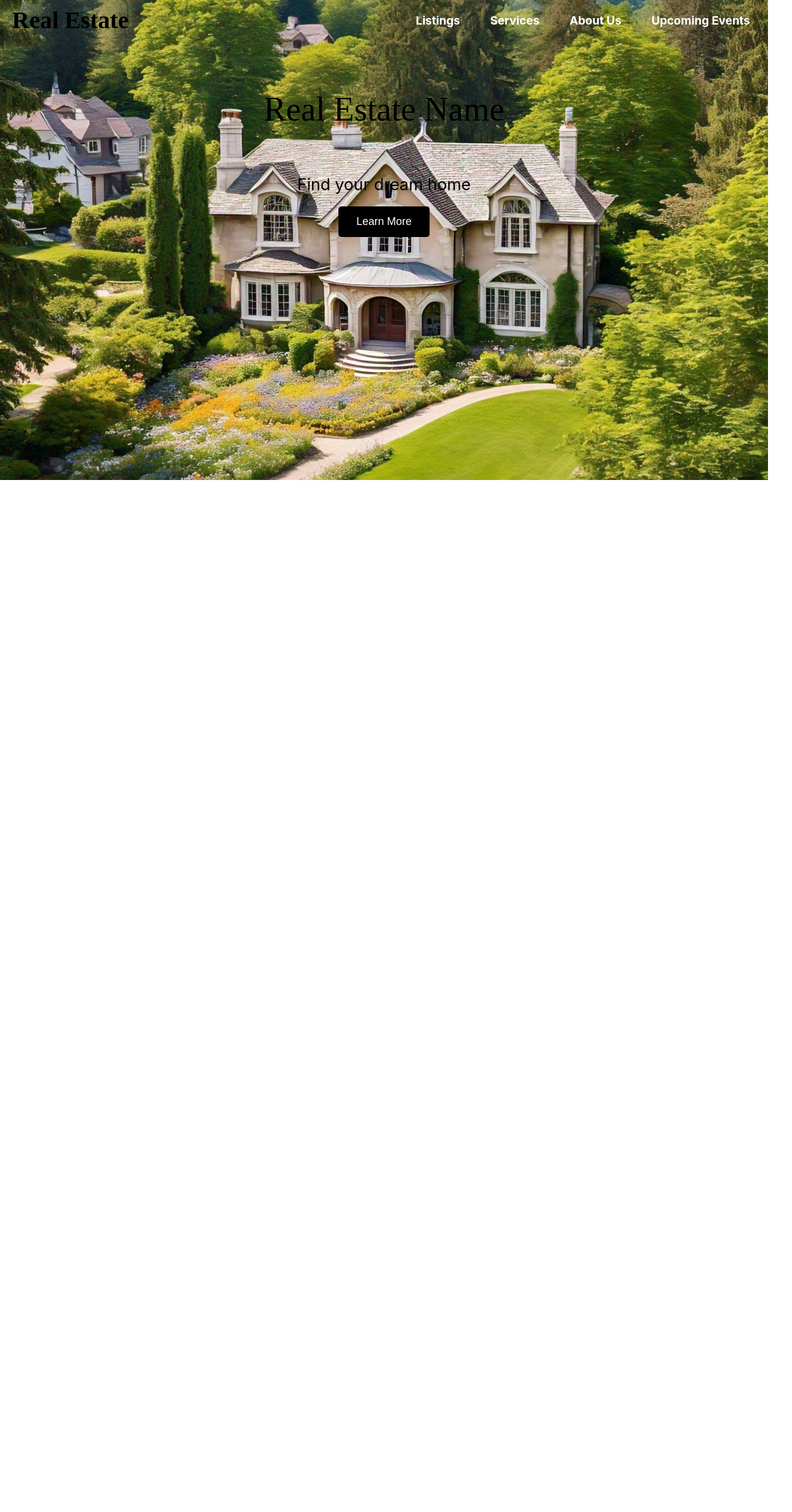
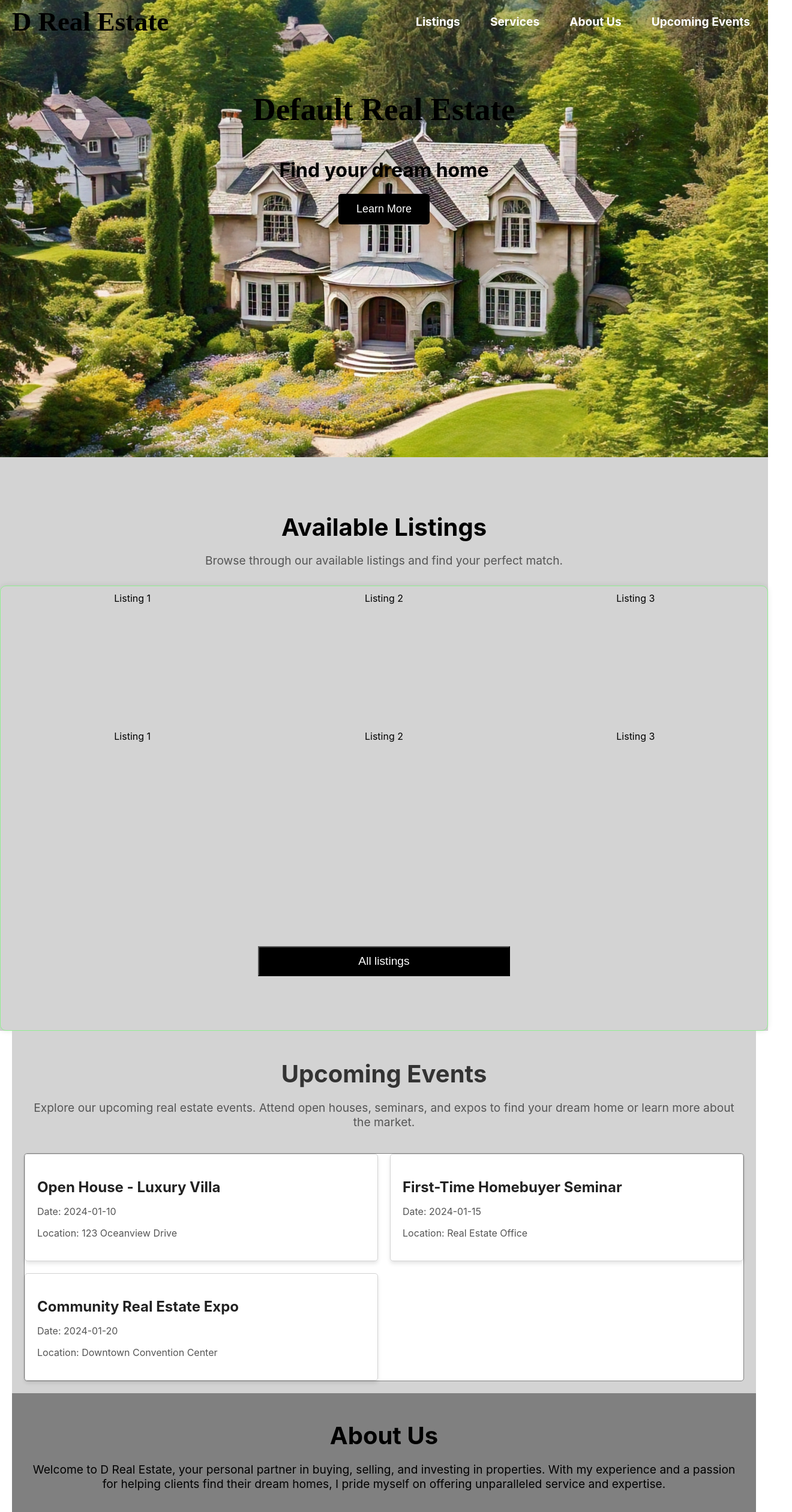
Before and after one commit to BrennenHammer/realestatecompany, a React (Create React App) app in the folder client/: page / in a window 1280 px wide. Shown: the top 2520 px of the page at 60% size, 1320 px wide, since content can reach past the window. Before the commit the page ends 950 px from the top, so only its background shows below. Built offline with nearby package versions, Linux system fonts and the light colour scheme.

Commit message:
put events listings and about on home page

```diff
--- a/client/src/pages/Events.jsx
+++ b/client/src/pages/Events.jsx
@@ -1,82 +1,80 @@
 import React from 'react';
 import styled from 'styled-components';
-import homeImage from '../images/homeImage.jpeg';
 
-const Home = () => {
+const Events = () => {
+  const sampleEvents = [
+    { id: 1, title: 'Open House - Luxury Villa', date: '2024-01-10', location: '123 Oceanview Drive' },
+    { id: 2, title: 'First-Time Homebuyer Seminar', date: '2024-01-15', location: 'Real Estate Office' },
+    { id: 3, title: 'Community Real Estate Expo', date: '2024-01-20', location: 'Downtown Convention Center' },
+  ];
   return (
-    <HomeContainer>
-      <HeaderName>
-        <h1>Real Estate</h1>
-      </HeaderName>
-      <ContentWrapper>
-        <Name>
-          Real Estate Name
-        </Name>
-        <Description>
-          Find your dream home
-        </Description>
-        <CallToAction>
-          <button>Learn More</button>
-        </CallToAction>
-      </ContentWrapper>
-    </HomeContainer>
+    <EventsContainer>
+      <Header3>Upcoming Events</Header3>
+      <Description3>
+        Explore our upcoming real estate events. Attend open houses, seminars, and expos to find your dream home or learn more about the market.
+      </Description3>
+      <EventList>
+        {sampleEvents.map((event) => (
+          <EventCard key={event.id}>
+            <EventTitle>{event.title}</EventTitle>
+            <EventDetails>
+              <p>Date: {event.date}</p>
+              <p>Location: {event.location}</p>
+            </EventDetails>
+          </EventCard>
+        ))}
+      </EventList>
+    </EventsContainer>
   );
 };
 
-export default Home;
+export default Events;
 
-const HomeContainer = styled.div`
-  height: 100vh;
-  background-image: url(${homeImage});
-  background-size: cover;
-  background-position: center;
-  position: relative;
+const EventsContainer = styled.div`
+  padding: 20px;
+  max-width: 1200px;
+  margin: 0 auto;
 `;
 
-const HeaderName = styled.div`
-  position: fixed;
-  top: 0;
-  left: 0;
-  padding: 10px 20px;
-  background-color: rgba(255, 255, 255, 0.8);
-  h1 {
-    font-size: 2.5rem;
-    color: black;
-    font-family: cursive;
-    margin: 0;
+const Header3 = styled.h1`
+  text-align: center;
+  font-size: 2.5rem;
+  margin-bottom: 20px;
+  color: #333;
+`;
+
+const Description3 = styled.p`
+  text-align: center;
+  font-size: 1.2rem;
+  margin-bottom: 40px;
+  color: #555;
+`;
+
+const EventList = styled.div`
+  display: grid;
+  grid-template-columns: repeat(2, 1fr);
+  gap: 20px;
+`;
+
+const EventCard = styled.div`
+  border: 1px solid #ddd;
+  border-radius: 8px;
+  padding: 20px;
+  box-shadow: 0 4px 6px rgba(0, 0, 0, 0.1);
+  transition: transform 0.3s;
+
+  &:hover {
+    transform: translateY(-5px);
   }
 `;
 
-const ContentWrapper = styled.div`
-  display: flex;
-  flex-direction: column;
-  justify-content: flex-start;
-  align-items: center;
-  height: 100%;
-  padding: 150px 20px 0; /* Adjusted padding */
-`;
-
-const Name = styled.div`
-  font-size: 3.5rem;
-  color: black;
-  font-family: cursive;
+const EventTitle = styled.h2`
+  font-size: 1.5rem;
+  color: #222;
   margin-bottom: 10px;
 `;
 
-const Description = styled.p`
-  font-size: 1.5rem;
-  color: #333;
-  margin-bottom: 20px;
+const EventDetails = styled.div`
+  font-size: 1rem;
+  color: #555;
 `;
-
-const CallToAction = styled.div`
-  button {
-    padding: 15px 30px;
-    font-size: 18px;
-    border: none;
-    border-radius: 5px;
-    cursor: pointer;
-    background-color: #007bff;
-    color: white;
-  }
-`;
--- a/client/src/pages/Home.jsx
+++ b/client/src/pages/Home.jsx
@@ -3,11 +3,16 @@ import styled from 'styled-components';
 import homeImage from '../images/homeImage.jpeg';
 
 const Home = () => {
+  const sampleEvents = [
+    { id: 1, title: 'Open House - Luxury Villa', date: '2024-01-10', location: '123 Oceanview Drive' },
+    { id: 2, title: 'First-Time Homebuyer Seminar', date: '2024-01-15', location: 'Real Estate Office' },
+    { id: 3, title: 'Community Real Estate Expo', date: '2024-01-20', location: 'Downtown Convention Center' },
+  ];
   return (
     <HomeContainer>
       <Header>
         <HeaderName>
-          <h1>Real Estate</h1>
+          <h1>D Real Estate</h1>
         </HeaderName>
         <Navigation>
           <NavItem href="/listings">Listings</NavItem>
@@ -18,7 +23,7 @@ const Home = () => {
       </Header>
       <ContentWrapper>
         <Name>
-          Real Estate Name
+          Default Real Estate
         </Name>
         <Description>
           Find your dream home
@@ -27,7 +32,68 @@ const Home = () => {
           <button>Learn More</button>
         </CallToAction>
       </ContentWrapper>
+      <ListingsContainer>
+      <h1>Available Listings</h1>
+      <p>Browse through our available listings and find your perfect match.</p>
+      <ListingsContent>
+    <div>Listing 1</div>
+    <div>Listing 2</div>
+    <div>Listing 3</div>
+    <div>Listing 1</div>
+    <div>Listing 2</div>
+    <div>Listing 3</div>
+    <ListingButton>All listings</ListingButton>
+  </ListingsContent>
+    </ListingsContainer>
+    <EventsContainer>
+      <Header3>Upcoming Events</Header3>
+      <Description3>
+        Explore our upcoming real estate events. Attend open houses, seminars, and expos to find your dream home or learn more about the market.
+      </Description3>
+      <EventList>
+        {sampleEvents.map((event) => (
+          <EventCard key={event.id}>
+            <EventTitle>{event.title}</EventTitle>
+            <EventDetails>
+              <p>Date: {event.date}</p>
+              <p>Location: {event.location}</p>
+            </EventDetails>
+          </EventCard>
+        ))}
+      </EventList>
+    </EventsContainer>
+    <AboutContainer>
+      <Header4>About Us</Header4>
+      <Description4>
+        Welcome to D Real Estate, your personal partner in buying, selling, and investing in properties. With my experience and a passion for helping clients find their dream homes, I pride myself on offering unparalleled service and expertise.
+      </Description4>
+      <MissionSection>
+        <MissionHeader>Our Mission</MissionHeader>
+        <MissionText>
+          At D Real Estate, my mission is to simplify the real estate process and provide personalized solutions tailored to your unique needs. Whether you're a first-time buyer or a seasoned investor, I am here to guide you every step of the way.
+        </MissionText>
+      </MissionSection>
+      <ContactSection>
+        <ContactHeader>Contact me</ContactHeader>
+        <ContactDetails>
+          <p><strong>Email:</strong> contact@drealestate.com</p>
+          <p><strong>Phone:</strong> (123) 456-7890</p>
+          <p><strong>Office Address:</strong> 123 Main Street, Suite 101, Hometown, USA</p>
+          <p><strong>Hours:</strong> Monday - Friday: 9 AM - 6 PM</p>
+        </ContactDetails>
+        <ContactForm>
+          <FormHeader>Get in Touch</FormHeader>
+          <Form>
+            <Input type="text" placeholder="Your Name" />
+            <Input type="email" placeholder="Your Email" />
+            <TextArea placeholder="Your Message" />
+            <SubmitButton>Send Message</SubmitButton>
+          </Form>
+        </ContactForm>
+      </ContactSection>
+    </AboutContainer>
     </HomeContainer>
+
   );
 };
 
@@ -36,13 +102,14 @@ export default Home;
 const HomeContainer = styled.div`
   height: 100vh;
   background-image: url(${homeImage});
+  height: 100vh;
   background-size: cover;
   background-position: center;
   position: relative;
+  border-bottom: 10px solid gray;
 `;
 
 const Header = styled.header`
-  position: fixed;
   top: 0;
   left: 0;
   width: 100%;
@@ -54,7 +121,7 @@ const Header = styled.header`
 
 const HeaderName = styled.div`
   h1 {
-    font-size: 2.5rem;
+    font-size: 2.8rem;
     color: black;
     font-family: cursive;
     margin: 0;
@@ -86,18 +153,20 @@ const ContentWrapper = styled.div`
   justify-content: flex-start;
   align-items: center;
   height: 100%;
-  padding: 150px 20px 0;
+  padding: 80px 20px 0;
 `;
 
 const Name = styled.div`
-  font-size: 3.5rem;
+  font-size: 3.3rem;
   color: black;
+  font-weight: bold;
   font-family: cursive;
-  margin-bottom: 50px;
+  margin-bottom: 20px;
 `;
 
 const Description = styled.p`
-  font-size: 1.7rem;
+  font-size: 2.0rem;
+  font-weight: bold;
   color: black;
   margin-bottom: 20px;
 `;
@@ -112,4 +181,205 @@ const CallToAction = styled.div`
     background-color: black;
     color: white;
   }
+
 `;
+
+const ListingsContainer = styled.div`
+  text-align: center;
+  background-color: #ffffff;
+  padding-top: 65px;
+  margin-top: -190px;
+  min-height: 100vh;
+  background-color: lightgray;
+
+  h1 {
+    font-size: 2.5em;
+    margin-bottom: 10px;
+
+  }
+
+  p {
+    font-size: 1.2em;
+    color: #555;
+  }
+`;
+const ListingsContent = styled.div`
+border: 1px solid lightgreen;
+padding: 10px;
+height: 90vh;
+margin-top: 30px;
+display: grid;
+grid-template-columns: repeat(3, 1fr);
+border-radius: 10px;
+box-shadow: 0 0 10px rgba(0, 0, 0, 0.1);
+@media (max-width: 780px) {
+    grid-template-columns: repeat(2, 1fr);
+  }
+`;
+const ListingButton = styled.button`
+background-color: black;
+color: white;
+position: relative;
+left: 100%;
+top: 50%;
+justify-content: center;
+align-items: center;
+font-size: 1.2rem;
+height: 50px;
+@media (max-width: 780px) {
+left: 50%;
+}
+`
+const EventsContainer = styled.div`
+  padding: 20px;
+  max-width: 1200px;
+  background-color: lightgray;
+  margin: 0 auto;
+`;
+
+const Header3 = styled.h1`
+  text-align: center;
+  font-size: 2.5rem;
+  margin-bottom: 20px;
+  color: #333;
+`;
+
+const Description3 = styled.p`
+  text-align: center;
+  font-size: 1.2rem;
+  margin-bottom: 40px;
+  color: #555;
+`;
+
+const EventList = styled.div`
+  display: grid;
+  background-color: white;
+  border-radius: 5px;
+  border: 1px solid grey;
+  grid-template-columns: repeat(2, 1fr);
+  gap: 20px;
+`;
+
+const EventCard = styled.div`
+  border: 1px solid #ddd;
+  border-radius: 5px;
+  border: 1px solid lightgrey;
+  padding: 20px;
+  box-shadow: 0 4px 6px rgba(0, 0, 0, 0.1);
+  transition: transform 0.3s;
+
+  &:hover {
+    transform: translateY(-5px);
+  }
+`;
+
+const EventTitle = styled.h2`
+  font-size: 1.5rem;
+  color: #222;
+  margin-bottom: 10px;
+`;
+
+const EventDetails = styled.div`
+  font-size: 1rem;
+  color: #555;
+`;
+const AboutContainer = styled.div`
+  max-width: 1200px;
+  margin: 0 auto;
+  background-color: grey;
+  padding: 20px;
+`;
+
+const Header4 = styled.h1`
+  text-align: center;
+  font-size: 2.5rem;
+  margin-bottom: 20px;
+`;
+
+const Description4 = styled.p`
+  font-size: 1.2rem;
+  text-align: center;
+  margin-bottom: 40px;
+`;
+
+const MissionSection = styled.div`
+  margin-bottom: 40px;
+`;
+
+const MissionHeader = styled.h2`
+  font-size: 2rem;
+  text-align: center;
+  margin-bottom: 10px;
+`;
+
+const MissionText = styled.p`
+  font-size: 1.2rem;
+  text-align: center;
+`;
+
+const ContactSection = styled.div`
+  margin-top: 40px;
+`;
+
+const ContactHeader = styled.h2`
+  font-size: 2rem;
+  text-align: center;
+  margin-bottom: 20px;
+`;
+
+const ContactDetails = styled.div`
+  font-size: 1.2rem;
+  text-align: center;
+  margin-bottom: 40px;
+
+  p {
+    margin: 10px 0;
+  }
+`;
+
+const ContactForm = styled.div`
+  max-width: 600px;
+  margin: 0 auto;
+`;
+
+const FormHeader = styled.h3`
+  font-size: 1.8rem;
+  text-align: center;
+  margin-bottom: 20px;
+`;
+
+const Form = styled.form`
+  display: flex;
+  flex-direction: column;
+  gap: 15px;
+`;
+
+const Input = styled.input`
+  padding: 10px;
+  font-size: 1rem;
+  border: 1px solid #ccc;
+  border-radius: 5px;
+`;
+
+const TextArea = styled.textarea`
+  padding: 10px;
+  font-size: 1rem;
+  border: 1px solid #ccc;
+  border-radius: 5px;
+  resize: none;
+  height: 100px;
+`;
+
+const SubmitButton = styled.button`
+  padding: 10px 20px;
+  font-size: 1.2rem;
+  color: #fff;
+  background-color: #007bff;
+  border: none;
+  border-radius: 5px;
+  cursor: pointer;
+
+  &:hover {
+    background-color: #0056b3;
+  }
+`;
```
Also changed, not shown: client/src/components/Listings.jsx (added, +25 -0 lines), 2 other files (tests, documents, lock files or other folders).
